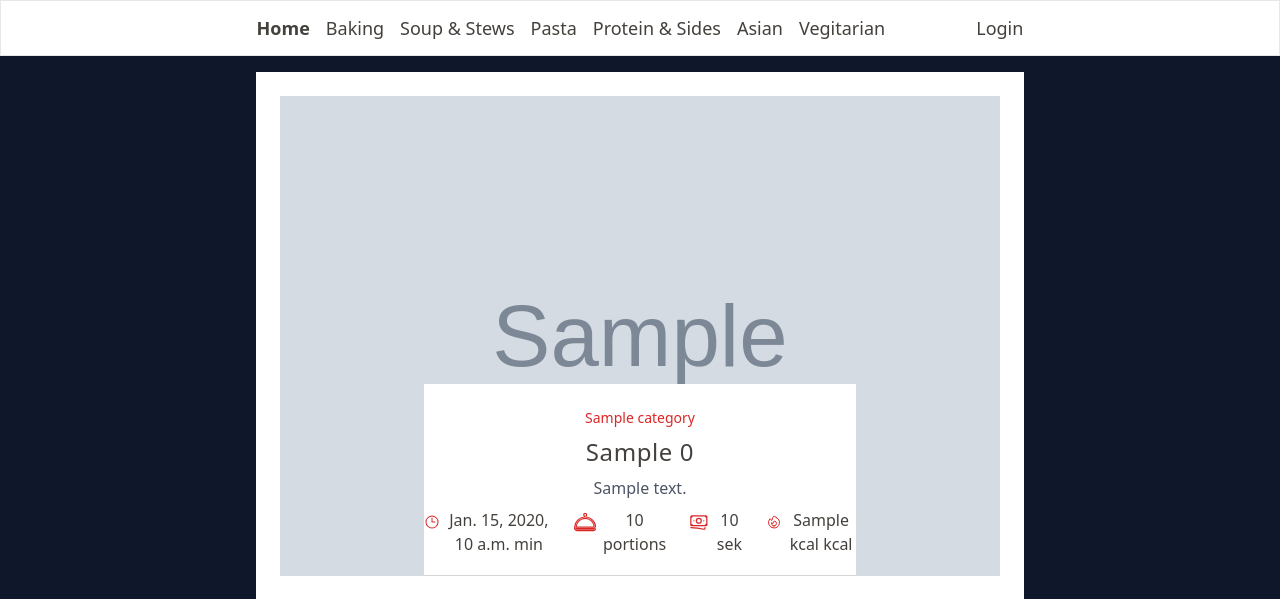
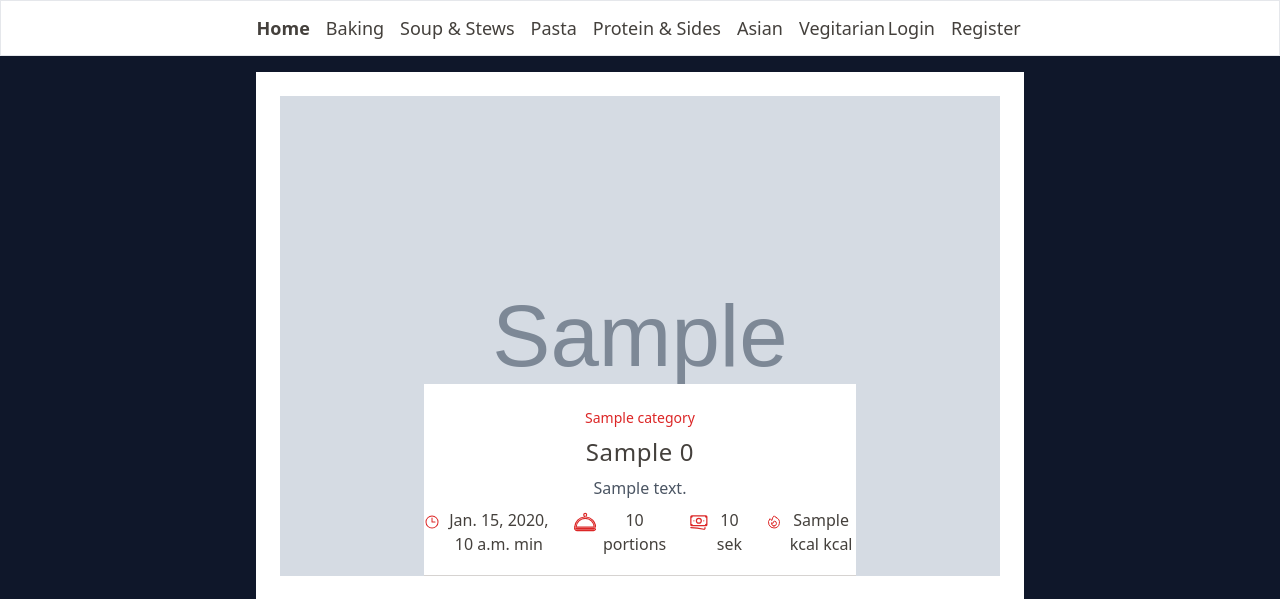
Before and after one commit to Limpowitch/M7011E-Webapp-Project, a Django app: page / in a window 1280 px wide. Shown: the top 599 px of the page. Run offline with Django 5.2, Linux system fonts and the light colour scheme; tables that the repository leaves empty hold one stand-in row (values such as "Sample post"); grey boxes marked "Sample" are stand-in pictures; a database or web service that is not in the repository returns one stand-in record (values such as "Sample title"); data that the repository does not hold is empty; some libraries are stand-ins or nearby versions.

Commit message:
added register button

```diff
--- a/frontend_service/frontend_service_app/templates/navbar.html
+++ b/frontend_service/frontend_service_app/templates/navbar.html
@@ -71,6 +71,10 @@
                         </form>
                     </div>
                 </div>
+                    {% if not request.session.username %}
+                        <a href="{% url 'register' %}">
+                            <button class="hover:text-red-600">Register</button>
+                    {% endif %}
                 {% endif %}
             </ul>
         </div>
```
